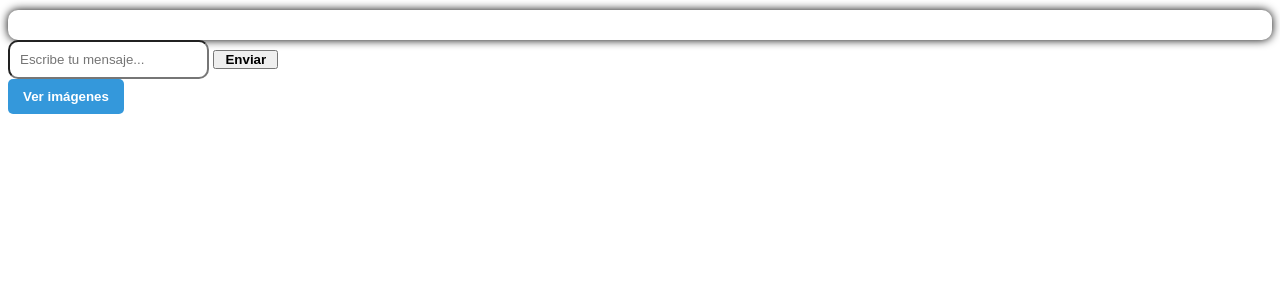
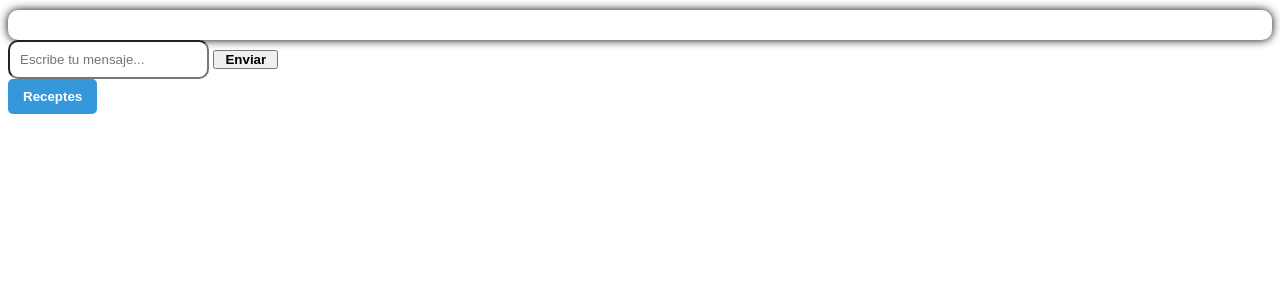
Before and after one commit to Alejandro-Mu/Chatbot-Culinario, a Flask app: page / in a window 1280 px wide. Shown: the part 123-423 px from the top of the page. Run offline with Flask 3, Linux system fonts and the light colour scheme.

Commit message:
Nombre boton

```diff
--- a/templates/index.html
+++ b/templates/index.html
@@ -205,7 +205,7 @@
 <body>
 
 <div class="desplegable">
-  <button class="boton">Ver imágenes</button>
+  <button class="boton">Receptes</button>
   <div class="contenido">
     <div class="item">
       <img src="https://chatbot-culinario.onrender.com/static/Macarrones.jpg" alt="Macarrones">
```
